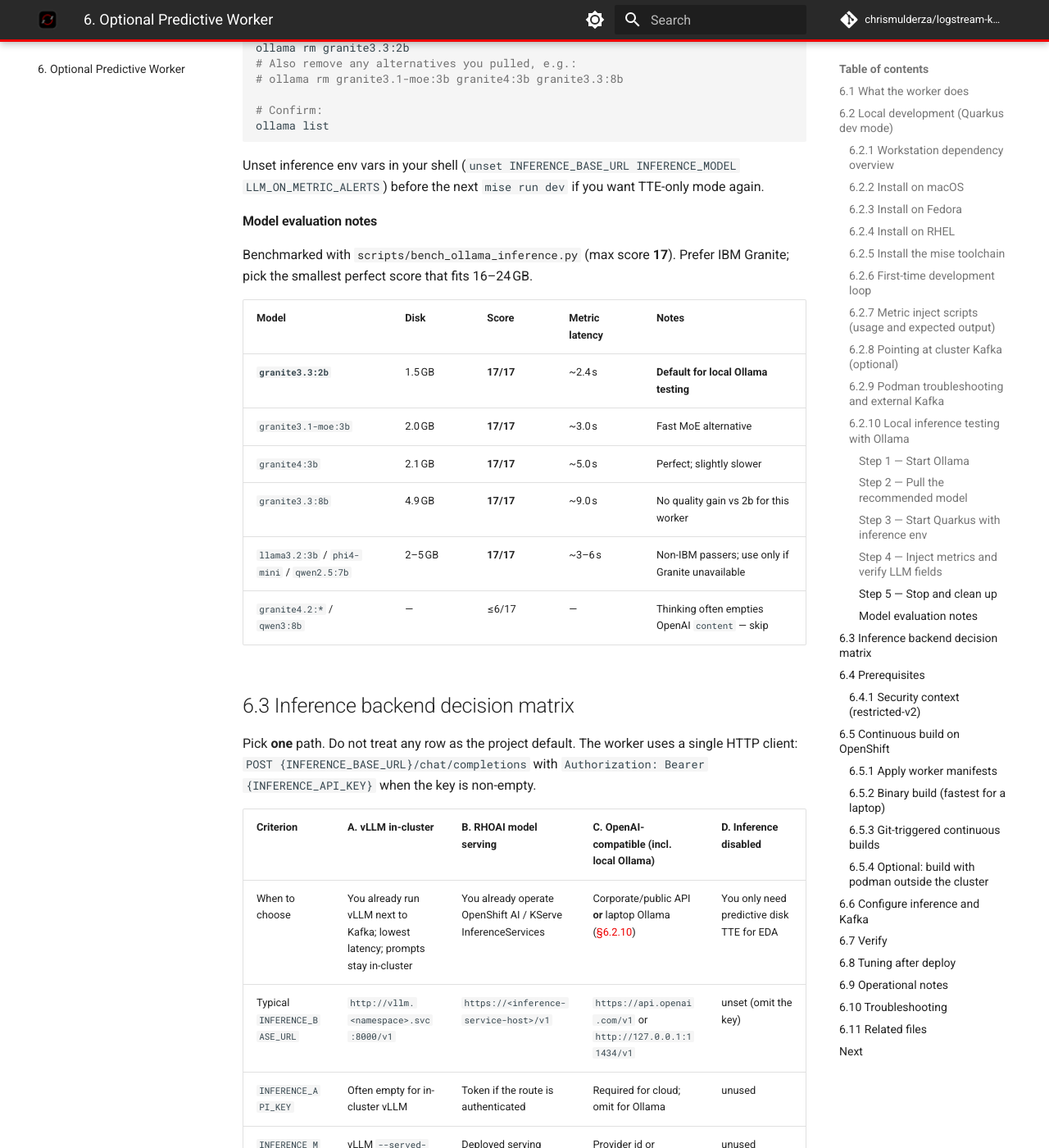
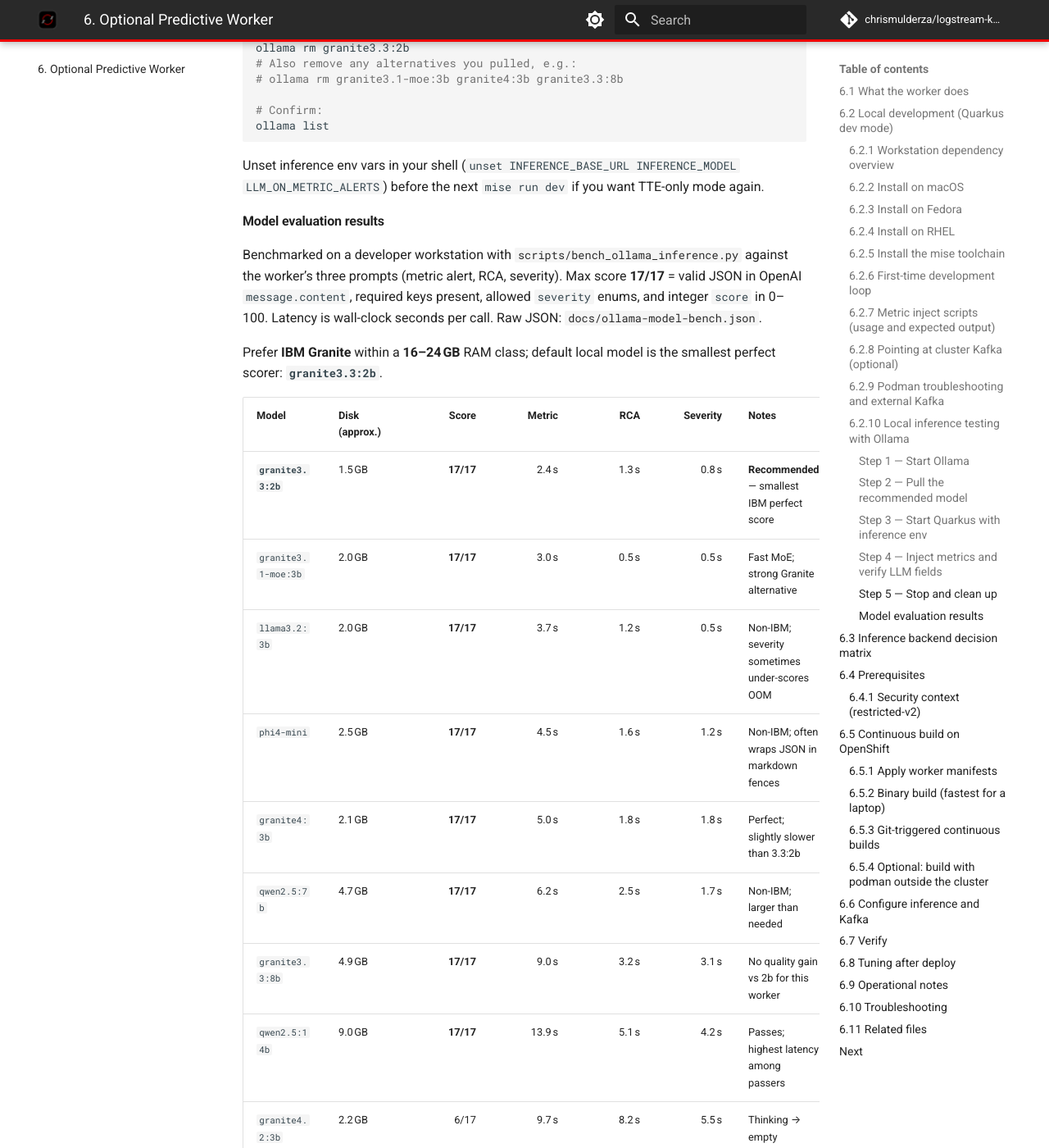
Before and after one commit to chrismulderza/logstream-kafka-eda-ai, an MkDocs documentation site: the page built from docs/06-optional-predictive-ai-worker.md, in a window 1280 px wide and 1400 px high, scrolled down 11540 px. Shown: the whole window at 82% size. Built offline with MkDocs 1.6.1 and Material for MkDocs 9.7.7, drawn with Linux system fonts in a browser that asks for light colours; comment, search, counter and statistics services are not loaded; some of the changed text lies outside the part shown.

Commit message:
Added model benchmarks.

````diff
--- a/docs/06-optional-predictive-ai-worker.md
+++ b/docs/06-optional-predictive-ai-worker.md
@@ -352,7 +352,7 @@
 ollama list   # expect granite3.3:2b
 ```
 
-Optional alternatives that also passed the worker JSON bench: `granite3.1-moe:3b`, `granite4:3b`, `granite3.3:8b`. Avoid `granite4.2:*` and `qwen3:*` with the current client (they often leave OpenAI `message.content` empty). Model comparison notes and raw scores: [below](#model-evaluation-notes) and [`docs/ollama-model-bench.json`](ollama-model-bench.json). Re-bench with:
+Optional alternatives that also passed the worker JSON bench: `granite3.1-moe:3b`, `granite4:3b`, `granite3.3:8b`. Avoid `granite4.2:*` and `qwen3:*` with the current client (they often leave OpenAI `message.content` empty). Full score/latency table: [Model evaluation results](#model-evaluation-results). Raw JSON: [`docs/ollama-model-bench.json`](ollama-model-bench.json). Re-bench with:
 
 ```bash
 python3 scripts/bench_ollama_inference.py granite3.3:2b
@@ -429,18 +429,27 @@
 
 Unset inference env vars in your shell (`unset INFERENCE_BASE_URL INFERENCE_MODEL LLM_ON_METRIC_ALERTS`) before the next `mise run dev` if you want TTE-only mode again.
 
-#### Model evaluation notes
+#### Model evaluation results
 
-Benchmarked with [`scripts/bench_ollama_inference.py`](../scripts/bench_ollama_inference.py) (max score **17**). Prefer IBM Granite; pick the smallest perfect score that fits 16–24 GB.
+Benchmarked on a developer workstation with [`scripts/bench_ollama_inference.py`](../scripts/bench_ollama_inference.py) against the worker’s three prompts (metric alert, RCA, severity). Max score **17/17** = valid JSON in OpenAI `message.content`, required keys present, allowed `severity` enums, and integer `score` in 0–100. Latency is wall-clock seconds per call. Raw JSON: [`docs/ollama-model-bench.json`](ollama-model-bench.json).
 
-| Model | Disk | Score | Metric latency | Notes |
-| --- | --- | --- | --- | --- |
-| **`granite3.3:2b`** | 1.5 GB | **17/17** | ~2.4 s | **Default for local Ollama testing** |
-| `granite3.1-moe:3b` | 2.0 GB | **17/17** | ~3.0 s | Fast MoE alternative |
-| `granite4:3b` | 2.1 GB | **17/17** | ~5.0 s | Perfect; slightly slower |
-| `granite3.3:8b` | 4.9 GB | **17/17** | ~9.0 s | No quality gain vs 2b for this worker |
-| `llama3.2:3b` / `phi4-mini` / `qwen2.5:7b` | 2–5 GB | **17/17** | ~3–6 s | Non-IBM passers; use only if Granite unavailable |
-| `granite4.2:*` / `qwen3:8b` | — | ≤6/17 | — | Thinking often empties OpenAI `content` — skip |
+Prefer **IBM Granite** within a **16–24 GB** RAM class; default local model is the smallest perfect scorer: **`granite3.3:2b`**.
+
+| Model | Disk (approx.) | Score | Metric | RCA | Severity | Notes |
+| --- | --- | ---: | ---: | ---: | ---: | --- |
+| **`granite3.3:2b`** | 1.5 GB | **17/17** | 2.4 s | 1.3 s | 0.8 s | **Recommended** — smallest IBM perfect score |
+| `granite3.1-moe:3b` | 2.0 GB | **17/17** | 3.0 s | 0.5 s | 0.5 s | Fast MoE; strong Granite alternative |
+| `llama3.2:3b` | 2.0 GB | **17/17** | 3.7 s | 1.2 s | 0.5 s | Non-IBM; severity sometimes under-scores OOM |
+| `phi4-mini` | 2.5 GB | **17/17** | 4.5 s | 1.6 s | 1.2 s | Non-IBM; often wraps JSON in markdown fences |
+| `granite4:3b` | 2.1 GB | **17/17** | 5.0 s | 1.8 s | 1.8 s | Perfect; slightly slower than 3.3:2b |
+| `qwen2.5:7b` | 4.7 GB | **17/17** | 6.2 s | 2.5 s | 1.7 s | Non-IBM; larger than needed |
+| `granite3.3:8b` | 4.9 GB | **17/17** | 9.0 s | 3.2 s | 3.1 s | No quality gain vs 2b for this worker |
+| `qwen2.5:14b` | 9.0 GB | **17/17** | 13.9 s | 5.1 s | 4.2 s | Passes; highest latency among passers |
+| `granite4.2:3b` | 2.2 GB | 6/17 | 9.7 s | 8.2 s | 5.5 s | Thinking → empty `content` on metric/RCA |
+| `qwen3:8b` | 5.2 GB | 6/17 | 18.7 s | 17.8 s | 17.7 s | Thinking-style empties `content` on RCA/severity |
+| `granite4.2:8b` | 5.3 GB | 0/17 | 22.0 s | 19.0 s | 18.8 s | OpenAI `content` empty — skip with current client |
+
+**Selection:** use **`granite3.3:2b`** for local Ollama testing. Prefer other perfect-score Granite tags (`granite3.1-moe:3b`, `granite4:3b`) before non-IBM models. Skip **Granite 4.2** and **Qwen3** until `message.content` is reliable (or the client falls back to `reasoning`).
 
 ## 6.3 Inference backend decision matrix
 
@@ -448,7 +457,7 @@
 
 | Criterion | A. vLLM in-cluster | B. RHOAI model serving | C. OpenAI-compatible (incl. local Ollama) | D. Inference disabled |
 | --- | --- | --- | --- | --- |
-| When to choose | You already run vLLM next to Kafka; lowest latency; prompts stay in-cluster | You already operate OpenShift AI / KServe InferenceServices | Corporate/public API **or** laptop Ollama ([§6.2.10](#6210-local-inference-with-ollama-ibm-granite)) | You only need predictive disk TTE for EDA |
+| When to choose | You already run vLLM next to Kafka; lowest latency; prompts stay in-cluster | You already operate OpenShift AI / KServe InferenceServices | Corporate/public API **or** laptop Ollama ([§6.2.10](#6210-local-inference-testing-with-ollama)) | You only need predictive disk TTE for EDA |
 | Typical `INFERENCE_BASE_URL` | `http://vllm.<namespace>.svc:8000/v1` | `https://<inference-service-host>/v1` | `https://api.openai.com/v1` or `http://127.0.0.1:11434/v1` | unset (omit the key) |
 | `INFERENCE_API_KEY` | Often empty for in-cluster vLLM | Token if the route is authenticated | Required for cloud; omit for Ollama | unused |
 | `INFERENCE_MODEL` | vLLM `--served-model-name` | Deployed serving name | Provider id or `granite3.3:2b` | unused |
@@ -648,7 +657,7 @@
 | [`scripts/inject_worker_metrics.py`](../scripts/inject_worker_metrics.py) | Preferred inject (uv + kafka-python) |
 | [`scripts/inject-worker-metrics.sh`](../scripts/inject-worker-metrics.sh) | Wrapper: mise/uv first, kcat fallback |
 | [`scripts/bench_ollama_inference.py`](../scripts/bench_ollama_inference.py) | Score local Ollama models against worker prompts |
-| [`docs/ollama-model-bench.json`](ollama-model-bench.json) | Latest Granite bench raw scores |
+| [`docs/ollama-model-bench.json`](ollama-model-bench.json) | Ollama model bench raw scores (see §6.2.10 results table) |
 | [`openshift/worker/buildconfig.yaml`](../openshift/worker/buildconfig.yaml) | Continuous in-cluster Docker builds |
 | [`openshift/worker/imagestream.yaml`](../openshift/worker/imagestream.yaml) | ImageStream `predictive-ai-worker` |
 | [`openshift/worker/`](../openshift/worker/) | Deployment, ConfigMap, Secret, Service, SA |
````
